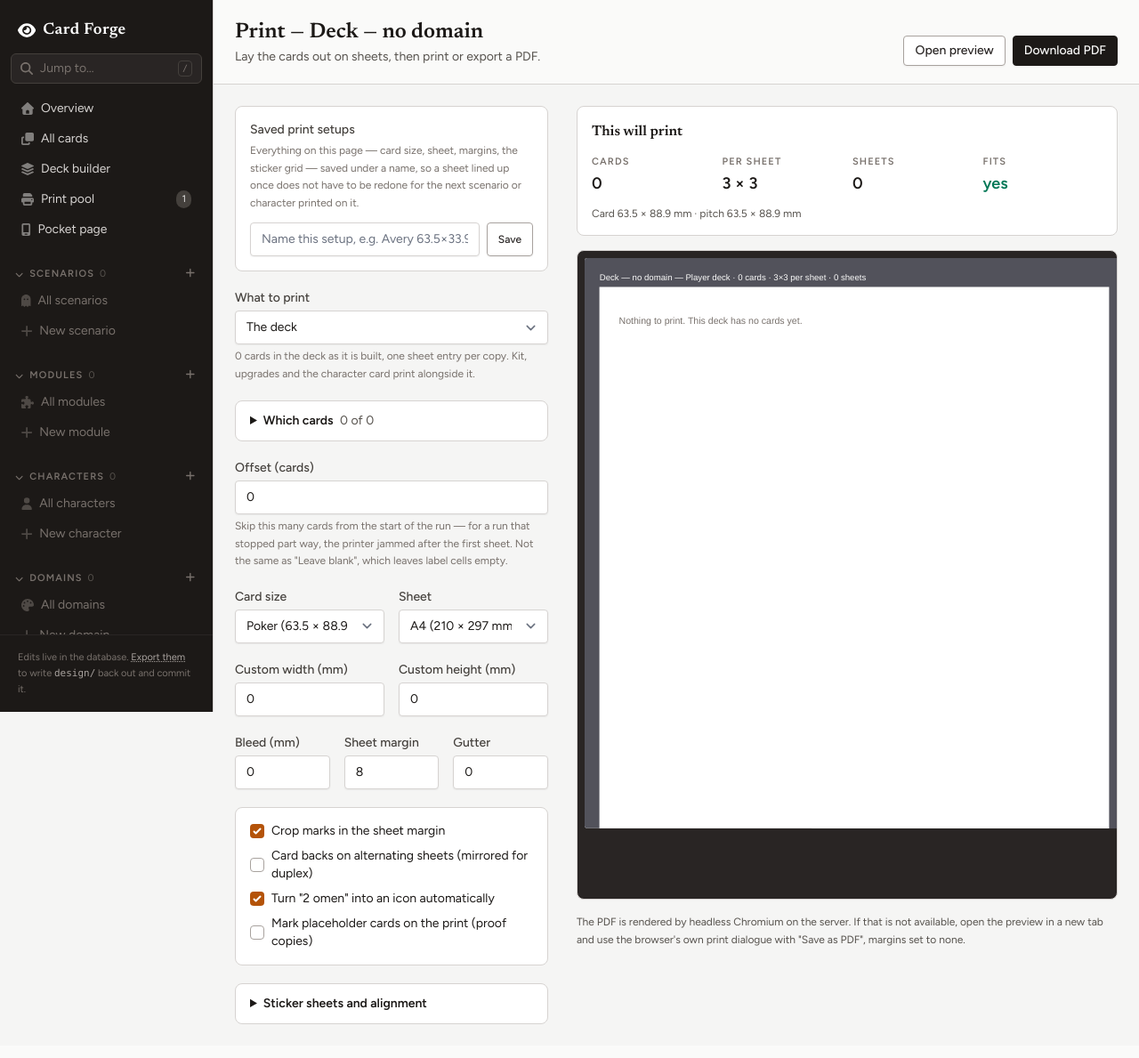
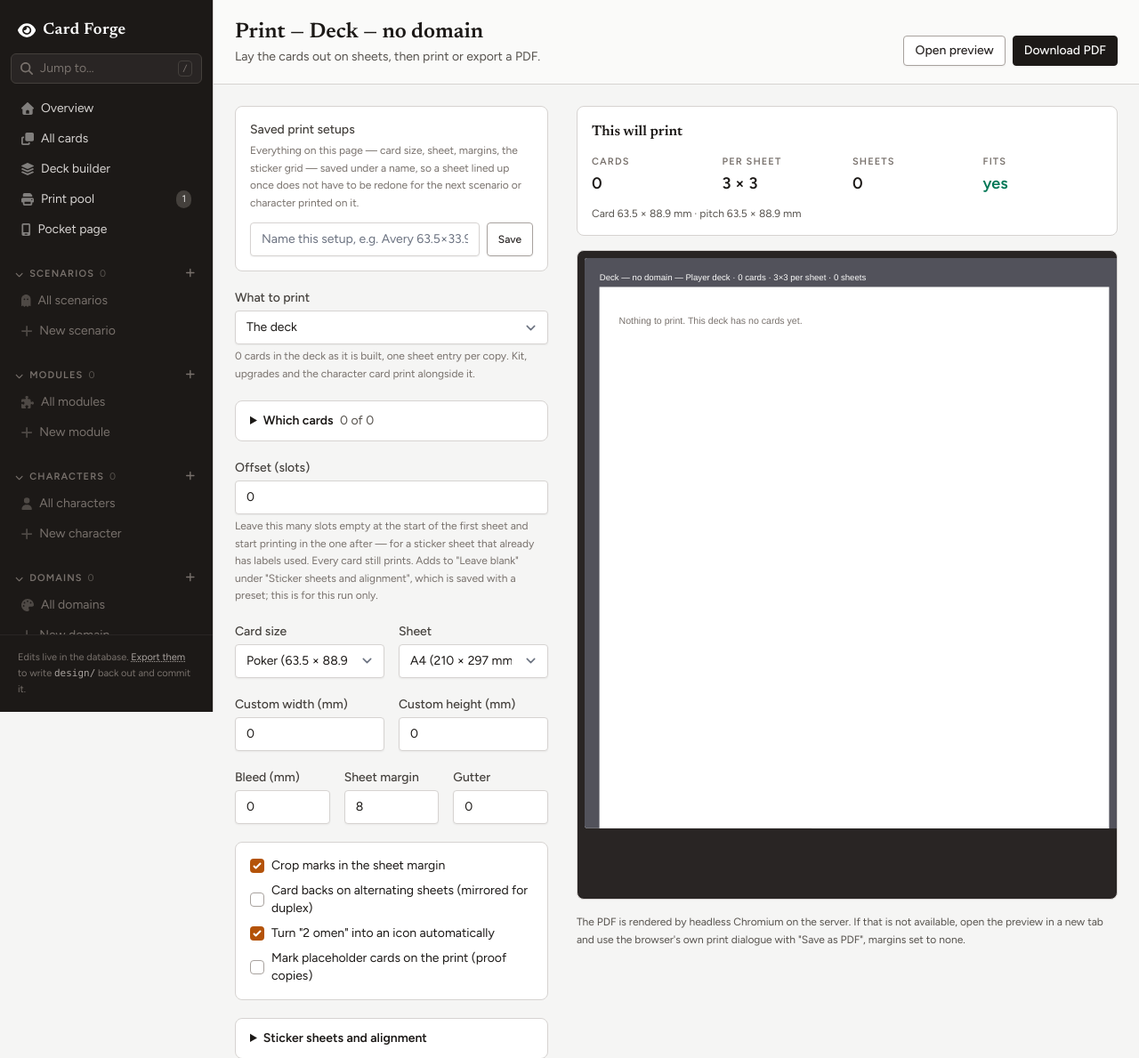
Before and after one commit to amyiludur/card-forging, a Laravel app: page /print/deck in a window 1280 px wide. Shown: the top 1189 px of the page at 89% size. Before the commit the page ends 1151 px from the top, so only its background shows below. Run offline with Laravel 12, Linux system fonts and the light colour scheme; tables that the repository leaves empty hold one stand-in row (values such as "Sample post"); style sheets or scripts are compiled from the project's sources; parts of the project's set-up code (start-up, migrations or seed data) failed here and were passed over; some libraries are stand-ins or nearby versions.

Commit message:
Make the print offset leave empty slots rather than skip cards
The offset on the print options page (and the print pool) is meant to
start the run part way into the sheet: leave the first N slots empty and
put the first card in the one after. It was counting cards as already
printed and dropping them from the run instead.

Now every card prints. The offset is laid out as blank cells ahead of the
first card, on top of the sheet setup's own "Leave blank" (skip), and the
two together are clamped to leave one cell. It stays a per-run setting,
kept out of print presets.

Co-Authored-By: Claude Opus 5.5 <noreply@anthropic.com>
Claude-Session: https://claude.ai/code/session_015914LoHMVDkPmRT7F31U6m

```diff
--- a/app/Http/Controllers/Concerns/PrintsItems.php
+++ b/app/Http/Controllers/Concerns/PrintsItems.php
@@ -56,9 +56,9 @@ trait PrintsItems
      * sheet rather than silently missing; it is what the picker unticked, not
      * affected by a card printing more copies than its own quantity.
      *
-     * An offset then starts the run part way in, for a run that stopped after
-     * the first few cards: those are counted as already printed, not as left
-     * out, and the blank cells of `skip` still come first on the sheet.
+     * An offset then starts the run part way into the first sheet: that many
+     * slots are left empty, on top of the blank cells of `skip`, and every
+     * card still prints after them.
      */
     protected function sheetFor(Request $request, PrintOptions $options, Collection $items, mixed $subject, array $extra = []): array
     {
@@ -68,36 +68,22 @@ trait PrintsItems
         $chosen = $inDeck->filter(fn (array $item) => $selection->includes($item['key']));
 
         $cards = collect();
-        $position = 0;
-        $offset = $selection->offset;
 
         foreach ($chosen as $item) {
             $copies = $selection->quantityFor($item['key'], $item['qty']);
-
-            // Counted rather than rendered: a card the offset skips entirely
-            // never runs its markup.
-            if ($position + $copies <= $offset) {
-                $position += $copies;
-
-                continue;
-            }
-
             $card = ($item['card'])();
 
-            for ($i = 0; $i < $copies; $i++, $position++) {
-                if ($position >= $offset) {
-                    $cards->push($card);
-                }
+            for ($i = 0; $i < $copies; $i++) {
+                $cards->push($card);
             }
         }
 
         return array_merge([
             'scenario' => $subject,
             'options' => $options,
-            'pages' => $options->paginate($cards),
+            'pages' => $options->paginate($cards, $selection->offset),
             'cardCount' => $cards->count(),
-            'runTotal' => $position,
-            'offset' => min($offset, $position),
+            'blank' => $options->skipped($selection->offset),
             'omitted' => $inDeck->reject(fn (array $item) => $selection->includes($item['key']))->sum('qty'),
         ], $extra);
     }
@@ -111,7 +97,7 @@ trait PrintsItems
             'options' => $options->toArray(),
             'cardSizes' => PrintOptions::CARD_SIZES,
             'sheetSizes' => PrintOptions::SHEET_SIZES,
-            'layout' => $options->layout(),
+            'layout' => $options->layout($selection->offset),
             // The card picker: every card this page could print, with the
             // closure that renders it dropped — the browser only needs names.
             'items' => $items->map(fn (array $item) => Arr::except($item, 'card'))->values()->all(),
--- a/app/Support/PrintOptions.php
+++ b/app/Support/PrintOptions.php
@@ -307,15 +307,20 @@ class PrintOptions
      * How many cells the first sheet has left. A sticker sheet that has already
      * had labels peeled off starts part way in, and the skipped cells are still
      * cells: they cost the first sheet its capacity, not the run.
+     *
+     * A run's offset (`PrintSelection::$offset`) is more slots to start after,
+     * on top of `skip`: the sheet setup says which labels are always gone, the
+     * run says where this one picks up. Both are clamped together to leave one
+     * cell, so they can never eat a whole sheet.
      */
-    public function skipped(): int
+    public function skipped(int $offset = 0): int
     {
-        return min($this->skip, max(0, $this->perPage() - 1));
+        return min($this->skip + max(0, $offset), max(0, $this->perPage() - 1));
     }
 
-    public function firstPageCapacity(): int
+    public function firstPageCapacity(int $offset = 0): int
     {
-        return $this->perPage() - $this->skipped();
+        return $this->perPage() - $this->skipped($offset);
     }
 
     /**
@@ -323,9 +328,9 @@ class PrintOptions
      * blank. The blanks have to be laid out rather than dropped, or everything
      * after them prints one label out of place.
      */
-    public function paginate(Collection $cards): Collection
+    public function paginate(Collection $cards, int $offset = 0): Collection
     {
-        $skipped = $this->skipped();
+        $skipped = $this->skipped($offset);
 
         $cells = $skipped > 0
             ? collect(array_fill(0, $skipped, null))->concat($cards)
@@ -383,14 +388,14 @@ class PrintOptions
     }
 
     /** What the options page reports back: the grid these settings really give. */
-    public function layout(): array
+    public function layout(int $offset = 0): array
     {
         return [
             'columns' => $this->columns(),
             'rows' => $this->rows(),
             'per_page' => $this->perPage(),
-            'first_page' => $this->firstPageCapacity(),
-            'skipped' => $this->skipped(),
+            'first_page' => $this->firstPageCapacity($offset),
+            'skipped' => $this->skipped($offset),
             'overflows' => $this->overflows(),
             // The pitch is what a label sheet's spec quotes: corner to corner,
             // not the gap between two labels. Reported so the two can be matched.
--- a/resources/js/Pages/Print/Options.vue
+++ b/resources/js/Pages/Print/Options.vue
@@ -151,7 +151,7 @@ const quantityParams = computed(() => {
     return entries.length ? { qty: Object.fromEntries(entries) } : {};
 });
 
-// How many cards at the start of the run are already printed. A run, not a
+// How many slots at the start of the sheet this run leaves empty. A run, not a
 // setup, so it is kept out of `form` and never saved into a print preset.
 const offset = ref(props.selection.offset ?? 0);
 
@@ -226,28 +226,12 @@ const inDeck = computed(() =>
     props.items.filter((item) => form.value.deck === 'all' || item.group === form.value.deck)
 );
 
-// The run, before the offset: every card that would print, in print order.
-const runTotal = computed(() => inDeck.value.filter(isPrinted).reduce((total, item) => total + printQtyFor(item), 0));
+const cardCount = computed(() => inDeck.value.filter(isPrinted).reduce((total, item) => total + printQtyFor(item), 0));
 
-const offsetUsed = computed(() => Math.min(offsetParams.value.offset ?? 0, runTotal.value));
-
-const cardCount = computed(() => runTotal.value - offsetUsed.value);
-
-// The card the run now starts on, so an offset can be checked against the
-// last card that came out of the printer rather than counted by hand.
-const startsOn = computed(() => {
-    let position = 0;
-
-    for (const item of inDeck.value.filter(isPrinted)) {
-        const copies = printQtyFor(item);
-        if (offsetUsed.value < position + copies) {
-            return { item, copy: offsetUsed.value - position + 1, copies };
-        }
-        position += copies;
-    }
-
-    return null;
-});
+// The offset asked for, beside what the server could actually fit: labels
+// already peeled off and the offset share one sheet, and one cell is kept.
+const offsetAsked = computed(() => offsetParams.value.offset ?? 0);
+const offsetUsed = computed(() => Math.max(0, (props.layout.skipped ?? 0) - (form.value.skip || 0)));
 
 const heldBack = computed(() =>
     inDeck.value.filter((item) => !isPrinted(item)).reduce((total, item) => total + item.qty, 0)
@@ -668,17 +652,17 @@ onBeforeUnmount(() => observer?.disconnect());
             </details>
 
             <div>
-                <label class="field-label">Offset (cards)</label>
+                <label class="field-label">Offset (slots)</label>
                 <input v-model.number="offset" type="number" step="1" min="0" class="field" placeholder="0">
                 <p class="field-hint">
-                    Skip this many cards from the start of the run — for a run that stopped part way, the printer jammed
-                    after the first sheet. Not the same as "Leave blank", which leaves label cells empty.
-                    <template v-if="offsetUsed > 0 && startsOn">
-                        The run now starts at card {{ offsetUsed + 1 }} of {{ runTotal }}:
-                        <strong>{{ startsOn.item.name }}</strong><span v-if="startsOn.copies > 1"> (copy {{ startsOn.copy }} of {{ startsOn.copies }})</span>.
+                    Leave this many slots empty at the start of the first sheet and start printing in the one after —
+                    for a sticker sheet that already has labels used. Every card still prints. Adds to "Leave blank"
+                    under "Sticker sheets and alignment", which is saved with a preset; this is for this run only.
+                    <template v-if="offsetUsed > 0">
+                        The first card goes in slot {{ layout.skipped + 1 }} of {{ layout.per_page }}.
                     </template>
-                    <template v-else-if="offsetUsed > 0">
-                        That skips the whole run of {{ runTotal }}: nothing is left to print.
+                    <template v-if="offsetAsked > offsetUsed">
+                        A sheet only has {{ layout.per_page }} slots, so the offset stops at {{ offsetUsed }}.
                     </template>
                 </p>
             </div>
@@ -861,7 +845,6 @@ onBeforeUnmount(() => observer?.disconnect());
                     Card {{ layout.cell_w }} × {{ layout.cell_h }} mm · pitch {{ layout.pitch_x }} × {{ layout.pitch_y }} mm
                     <span v-if="layout.skipped"> · first sheet holds {{ layout.first_page }} after {{ layout.skipped }} blank</span>
                     <span v-if="heldBack"> · {{ heldBack }} left out of this run</span>
-                    <span v-if="offsetUsed"> · starting at card {{ offsetUsed + 1 }} of {{ runTotal }}</span>
                 </p>
 
                 <p v-if="layout.overflows" class="mt-3 rounded bg-red-50 px-3 py-2 text-sm text-red-800">
--- a/resources/views/print/sheet.blade.php
+++ b/resources/views/print/sheet.blade.php
@@ -24,7 +24,8 @@
     $offsetX = $options->offsetX;
     $offsetY = $options->offsetY;
 
-    $skipped = $options->skipped();
+    // Labels already peeled off, plus this run's offset: both are empty slots.
+    $skipped = $blank ?? $options->skipped();
 
     // Trim-line positions, used to put crop marks in the sheet margin where
     // they will not print over a neighbouring card.
@@ -140,9 +141,6 @@
     @if ($omitted > 0)
         · {{ $omitted }} {{ \Illuminate\Support\Str::plural('card', $omitted) }} left out of this run
     @endif
-    @if (($offset ?? 0) > 0)
-        · starting at card {{ $offset + 1 }} of {{ $runTotal }}, the first {{ $offset }} already printed
-    @endif
     @if ($options->overflows())
         <span class="warn">· the cards do not fit inside this sheet, reduce the margin or the card size</span>
     @endif
@@ -195,9 +193,7 @@
 @empty
     <div class="page">
         <p style="font-size: 11pt; color: #78716c;">
-            @if (($offset ?? 0) > 0)
-                Nothing to print. The offset starts the run after its last card.
-            @elseif ($omitted > 0)
+            @if ($omitted > 0)
                 Nothing to print. Every card in this deck was left out of the run.
             @else
                 Nothing to print. This deck has no cards yet.
```
Also changed, not shown: CLAUDE.md (+7 -6 lines), app/Support/PrintSelection.php (+7 -7 lines), tests/Feature/PrintPoolTest.php (+23 -14 lines).
